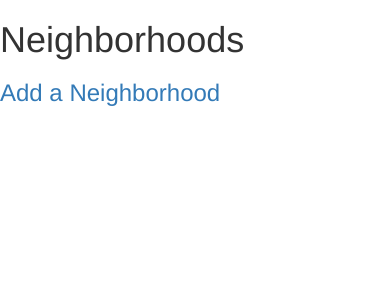
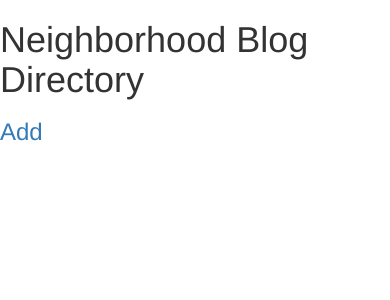
Before and after one commit to nickschafran/neighborhood-blog-catalog, a Flask app: page / in a window 390 px wide. Shown: the top 300 px of the page. Run offline with Flask 2, Linux system fonts and the light colour scheme; data that the repository does not hold is empty; some libraries are stand-ins or nearby versions.

Commit message:
update CSS

```diff
--- a/templates/blogs.html
+++ b/templates/blogs.html
@@ -28,11 +28,9 @@
 
         {% for i in items %}
 
-        <p><a href="{{i.url}}">{{i.name}}</a></p>
+        <p><a href="{{i.url}}">{{i.name}}</a> </p>
+        <p><a href='{{url_for('editRegionBlog', region_id = region.id, blog_id=i.id ) }}'>Edit</a></br><a href='{{url_for('deleteRegionBlog', region_id = region.id, blog_id=i.id ) }}'>Delete</a></p>
         <p>{{i.description}}</p>
-        <a href='{{url_for('editRegionBlog', region_id = region.id, blog_id=i.id ) }}' >Edit</a>
-        </br>
-        <a href='{{url_for('deleteRegionBlog', region_id = region.id, blog_id=i.id ) }}' >Delete</a>
         </br>
         </br>
         {% endfor %}
--- a/templates/regions.html
+++ b/templates/regions.html
@@ -8,18 +8,14 @@
 </head>
 
 <body>
-    <div class = 'pane'>
-    <h1>Neighborhoods</h1>
-
-    <a href="{{url_for('newRegion')}}" > <h3> Add a Neighborhood </h3> </a>
+    <div class = 'container'>
+      <div class = 'row'>
+        <div class = '.col-md-6'><h1>Neighborhood Blog Directory</h1></div><div class = '.col-md-4'><a href="{{url_for('newRegion')}}" ><h3> Add</h3></a></div>
+      </div>
 
     {% for region in regions %}
 
-    <a href = "{{url_for('showBlogs', region_id = region.id)}}"> <p>{{region.name}}</p></a>
-
-    <p><a href = "{{url_for('editRegion',region_id = region.id)}}">Edit Neighborhood</a></p>
-
-    <p> <a href = "{{url_for('deleteRegion',region_id = region.id)}}">Delete Neighborhood</a> </p>
+    <a href = "{{url_for('showBlogs', region_id = region.id)}}"> <p>{{region.name}}</a> <a href = "{{url_for('editRegion',region_id = region.id)}}">Edit</a> <a href = "{{url_for('deleteRegion',region_id = region.id)}}">Delete</a> </p></p>
 
     {% endfor %}
 
```
